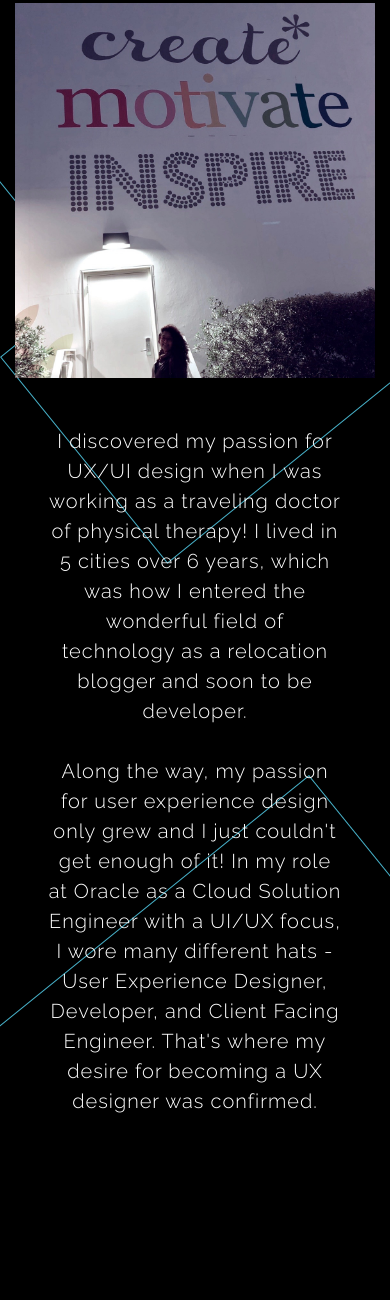
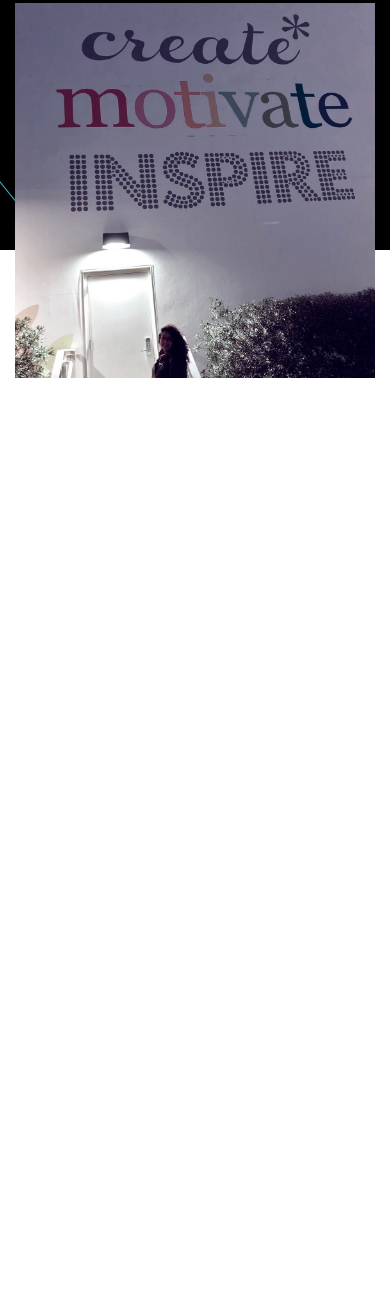
Before and after one commit to VisDPT/HerokuDeployment, a PHP site: page /index.php in a window 390 px wide. Shown: the part 938-2238 px from the top of the page. Run offline with PHP 8.4, Linux system fonts and the light colour scheme; some web fonts are replaced.

Commit message:
reapeat y css

```diff
--- a/css/grayscale.css
+++ b/css/grayscale.css
@@ -375,7 +375,9 @@ body {
 @media (max-width: 768px) {
     body {
         background-image: url("img/bg-abstract-Black.png");
-        background-repeat: repeat-y !important;
+        background-repeat: repeat-y;
+        background-repeat: no-repeat !important;
+        background-attachment: fixed !important;
     }
 }
 
```
